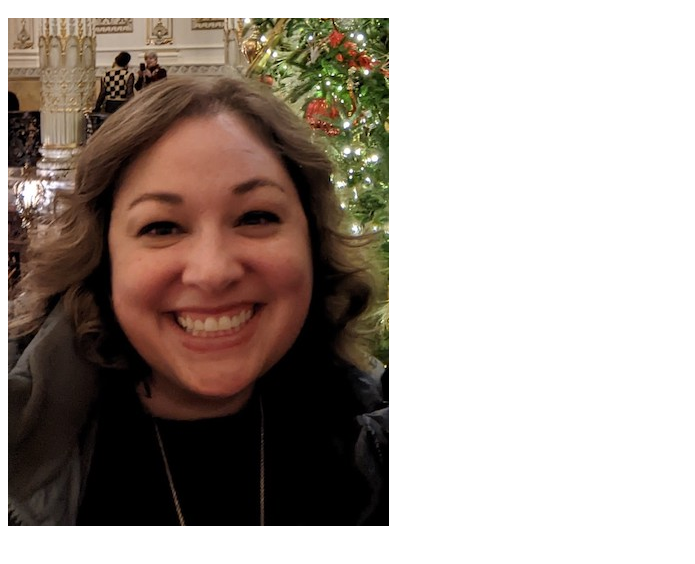
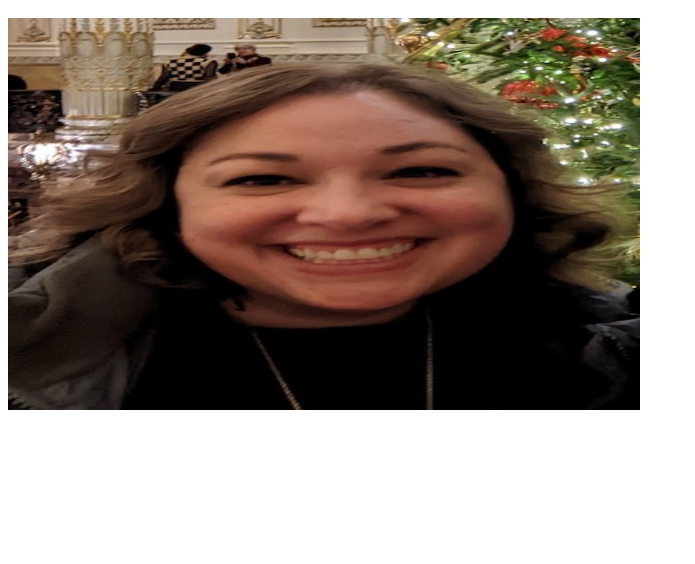
Before and after one commit to wsedas/wsedas.github.io, a plain HTML site: page index.html in a window 1280 px wide. Shown: the part 48-612 px from the top of the page, without its empty margins (0-695 px from the left). Drawn offline with Linux system fonts and the light colour scheme.

Commit message:
Update index.html

```diff
--- a/index.html
+++ b/index.html
@@ -1,4 +1,4 @@
 <html>
     <h1>Wendy's Portfolio</h1>
-    <img src="wendypic.jpg" />
+    <img src="wendypic.jpg"  width="50%" height="50%" />
 </html>
```
